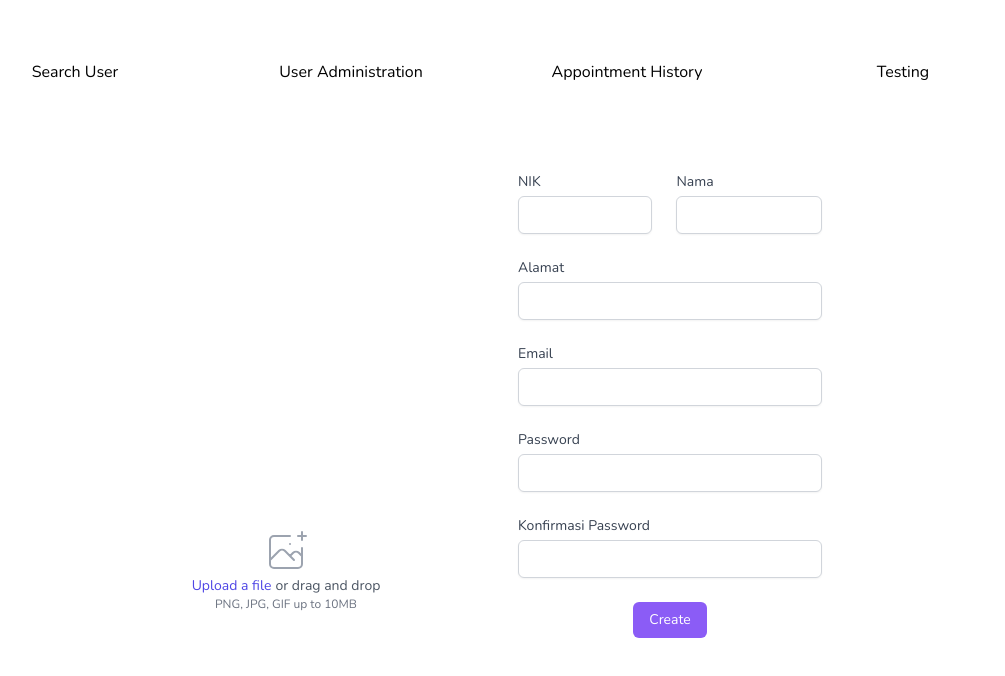
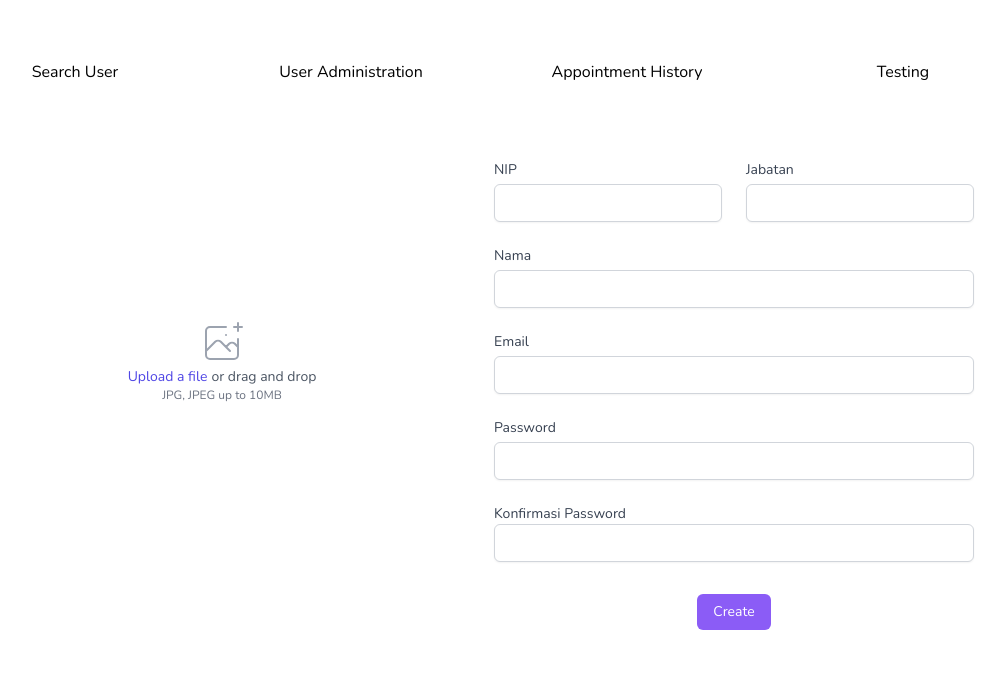
Before and after one commit to BukuTamuKita/Visity-Frontend, a React (Create React App) app: page /createUser in a window 1280 px wide. Shown: the top 676 px of the page, without its empty margins (162-1167 px from the left). Built offline with nearby package versions, Linux system fonts and the light colour scheme.

Commit message:
Revisi layout upload foto

```diff
--- a/src/pages/CreateUser/index.js
+++ b/src/pages/CreateUser/index.js
@@ -4,13 +4,12 @@ import React from "react";
 
 export default function index() {
   return (
-    <div className=" min-h-screen flex justify-center ">
-      <div className="flex-1 mx-auto grid grid-cols-2 ml-64 mr-64">
-        <div className="grid gap-2 mt-5  grid-cols-2 justify-center">
-          <div className="rounded-lg border-4 border-solid col-span-2 flex flex-col justify-center items-center">
-            <div>
+    <div className="wrapper grid grid-rows-2 max-w-5xl container mx-auto">
+            <div className="first-row grid grid-cols-12">
+                {/* Kiri */}
+                <div className="left-content mx-4 flex flex-col justify-center items-center col-span-6 border border-4 border-solid rounded-lg">
                     <svg
-                className="mx-auto h-12 w-12 text-gray-400"
+                        className="icon mx-auto h-12 w-12 text-gray-400"
                         stroke="currentColor"
                         fill="none"
                         viewBox="0 0 48 48"
@@ -20,8 +19,7 @@ export default function index() {
                             d="M28 8H12a4 4 0 00-4 4v20m32-12v8m0 0v8a4 4 0 01-4 4H12a4 4 0 01-4-4v-4m32-4l-3.172-3.172a4 4 0 00-5.656 0L28 28M8 32l9.172-9.172a4 4 0 015.656 0L28 28m0 0l4 4m4-24h8m-4-4v8m-12 4h.02"
                             strokeWidth={2}
                             strokeLinecap="round"
-                  strokeLinejoin="round"
-                />
+                            strokeLinejoin="round"/>
                     </svg>
                     <div className="flex text-sm text-gray-600 justify-center">
                         <label
@@ -39,19 +37,19 @@ export default function index() {
                         <p className="pl-1">or drag and drop</p>
                     </div>
                     <p className="text-xs text-gray-500 text-center">
-                PNG, JPG, GIF up to 10MB
+                        JPG, JPEG up to 10MB
                     </p>
                 </div>
-          </div>
-        </div>
-        <div className="col-start-2 px-7">
-          <div className="grid grid-column-2">
-            <div class="bg-white p-3 rounded lg:col-span-1 sm:col-span-2">
+
+                {/* Kanan */}
+                <div className="right-content col-span-6 mx-4">
+                    <div className="nik-nama grid grid-cols-6">
+                        <div class="col-span-3 pr-3">
                             <label
                                 htmlFor="first-name"
                                 className="block text-sm font-medium text-gray-700"
                             >
-                NIK
+                                NIP
                             </label>
                             <input
                                 type="text"
@@ -60,7 +58,23 @@ export default function index() {
                                 className="mt-1 focus:ring-indigo-500 focus:border-indigo-500 block w-full shadow-sm sm:text-sm border-gray-300 rounded-md"
                             />
                         </div>
-            <div className="bg-white p-3 rounded lg:col-span-1 sm:col-span-2">
+                        <div className="col-span-3 pl-3">
+                            <label
+                                htmlFor="first-name"
+                                className="block text-sm font-medium text-gray-700"
+                            >
+                                Jabatan
+                            </label>
+                            <input
+                                type="text"
+                                name="first-name"
+                                id="first-name"
+                                autoComplete="given-name"
+                                className="mt-1 focus:ring-indigo-500 focus:border-indigo-500 block w-full shadow-sm sm:text-sm border-gray-300 rounded-md"
+                            />
+                        </div>
+                    </div>
+                    <div className="col-span-6 mt-6">
                         <label
                             htmlFor="first-name"
                             className="block text-sm font-medium text-gray-700"
@@ -71,26 +85,11 @@ export default function index() {
                             type="text"
                             name="first-name"
                             id="first-name"
-                autoComplete="given-name"
-                className="mt-1 focus:ring-indigo-500 focus:border-indigo-500 block w-full shadow-sm sm:text-sm border-gray-300 rounded-md"
-              />
-            </div>
-            <div className="bg-white p-3 rounded col-span-2">
-              <label
-                htmlFor="first-name"
-                className="block text-sm font-medium text-gray-700"
-              >
-                Alamat
-              </label>
-              <input
-                type="text"
-                name="first-name"
-                id="first-name"
                             autoComplete="street-address"
                             className="mt-1 focus:ring-indigo-500 focus:border-indigo-500 block w-full shadow-sm sm:text-sm border-gray-300 rounded-md"
                         />
                     </div>
-            <div class="p-3 rounded col-span-2">
+                    <div class="col-span-6 mt-6">
                         <label
                             htmlFor="first-name"
                             className="block text-sm font-medium text-gray-700"
@@ -105,7 +104,7 @@ export default function index() {
                             className="mt-1 focus:ring-indigo-500 focus:border-indigo-500 block w-full shadow-sm sm:text-sm border-gray-300 rounded-md"
                         />
                     </div>
-            <div class="p-3 col-span-2 row-span-2 ">
+                    <div class="col-span-6 mt-6">
                         <label
                             htmlFor="first-name"
                             className="block text-sm font-medium text-gray-700 "
@@ -119,7 +118,7 @@ export default function index() {
                             className="mt-1 focus:ring-indigo-500 focus:border-indigo-500 block w-full shadow-sm sm:text-sm border-gray-300 rounded-md"
                         />
                     </div>
-            <div class="p-3 col-span-2 row-span-2 ">
+                    <div class="col-span-6 mt-6">
                         <label
                             htmlFor="first-name"
                             className="block text-sm font-medium text-gray-700 "
@@ -128,14 +127,18 @@ export default function index() {
                         </label>
                         <input
                             type="password"
-                name="first-name"
-                id="first-name"
-                className="mt-1 focus:ring-indigo-500 focus:border-indigo-500 block w-full shadow-sm sm:text-sm border-gray-300 rounded-md"
+                            name="password"
+                            id="password"
+                            className="focus:ring-indigo-500 focus:border-indigo-500 block w-full shadow-sm sm:text-sm border-gray-300 rounded-md"
                         />
                     </div>
+                </div>
+            </div>
 
-
-            <div className="bg-white p-3 rounded text-center col-span-2">
+            <div className="second-row grid grid-cols-2 h-auto">
+                <div className="first-col"></div>
+                <div className="second-col">
+                    <div className="mt-8 rounded text-center">
                         <button
                             className="px-4 py-2 rounded-md text-sm font-medium border-0 focus:outline-none focus:ring transition text-white bg-purple-500 hover:bg-purple-600 active:bg-purple-700 focus:ring-purple-300"
                             type="submit"
@@ -146,6 +149,5 @@ export default function index() {
                 </div>
             </div>
         </div>
-    </div>
   );
 };
```
Lines whose indentation alone changed are shown as unchanged.
